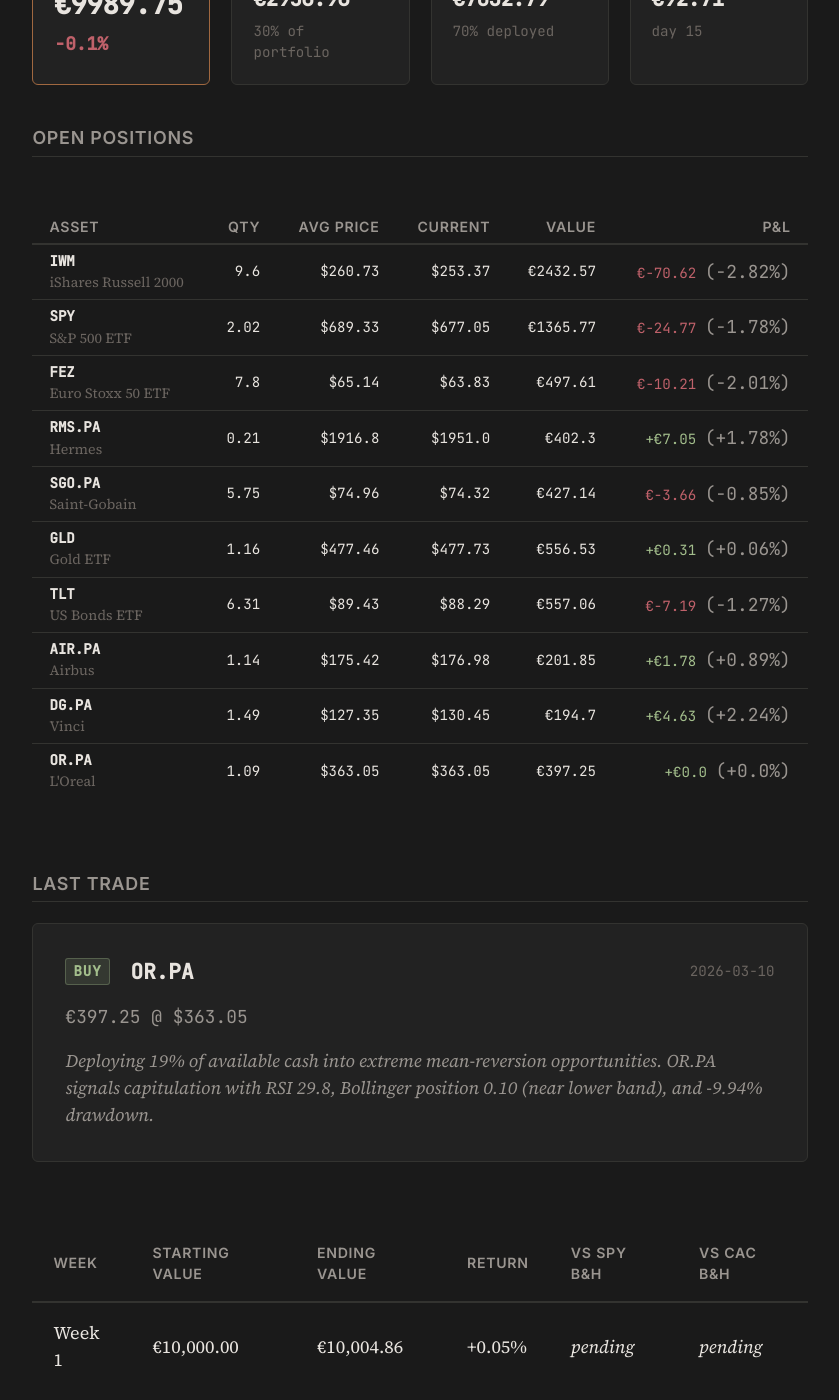
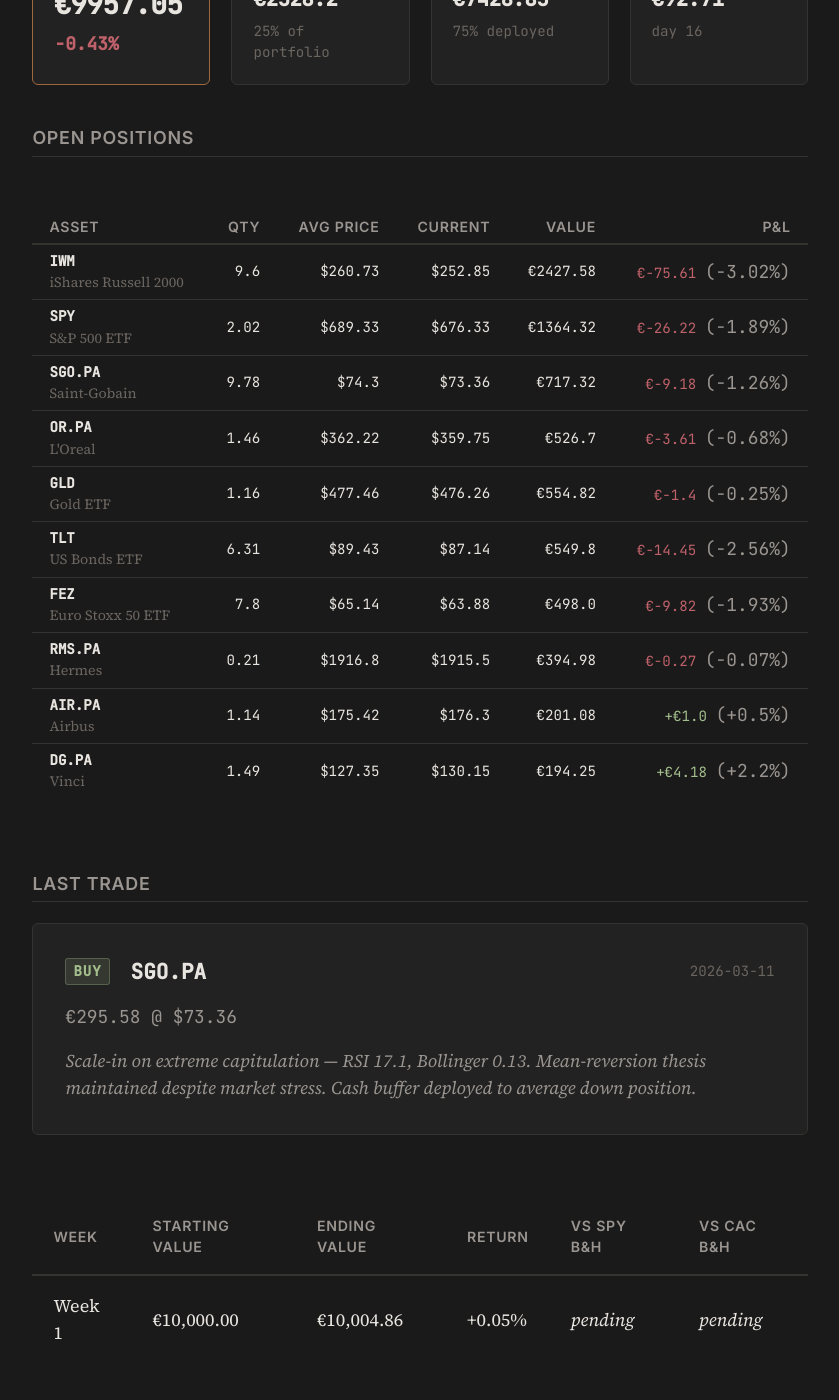
Before and after one commit to Alm0stSurely/alm0stsurely.github.io, a Jekyll site: the page built from trading.md, in a window 1280 px wide and 1400 px high, scrolled down 1234 px. Shown: the whole window, without its empty margins (220-1059 px from the left). Built offline with Jekyll 4.4.1, drawn with Linux system fonts in a browser that asks for light colours; some of the changed text lies outside the part shown.

Commit message:
data: portfolio update 2026-03-11 — risk-off session, scale-in on SGO.PA and OR.PA
- Total value: €9,957.05 (-0.43%)
- Cash: €2,528.20 (25.4%)
- Scale-in trades: SGO.PA +10%, OR.PA +5%
- 5 intraday alerts, all resolved with HOLD discipline

```diff
--- a/_data/portfolio.json
+++ b/_data/portfolio.json
@@ -1,76 +1,65 @@
 {
-  "last_updated": "2026-03-11T08:15:00",
+  "last_updated": "2026-03-11T21:06:44",
   "starting_capital": 10000.00,
-  "cash": 2956.96,
-  "total_value": 9989.75,
-  "total_return_pct": -0.10,
+  "cash": 2528.20,
+  "total_value": 9957.05,
+  "total_return_pct": -0.43,
   "total_realized_pnl": 92.71,
-  "days_active": 15,
+  "days_active": 16,
   "positions": [
     {
       "ticker": "IWM",
       "name": "iShares Russell 2000",
       "quantity": 9.60,
       "avg_price": 260.73,
-      "current_price": 253.37,
-      "market_value": 2432.57,
-      "pnl": -70.62,
-      "pnl_pct": -2.82,
-      "allocation_pct": 24.35
+      "current_price": 252.85,
+      "market_value": 2427.58,
+      "pnl": -75.61,
+      "pnl_pct": -3.02,
+      "allocation_pct": 24.38
     },
     {
       "ticker": "SPY",
       "name": "S&P 500 ETF",
       "quantity": 2.02,
       "avg_price": 689.33,
-      "current_price": 677.05,
-      "market_value": 1365.77,
-      "pnl": -24.77,
-      "pnl_pct": -1.78,
-      "allocation_pct": 13.67
-    },
-    {
-      "ticker": "FEZ",
-      "name": "Euro Stoxx 50 ETF",
-      "quantity": 7.80,
-      "avg_price": 65.14,
-      "current_price": 63.83,
-      "market_value": 497.61,
-      "pnl": -10.21,
-      "pnl_pct": -2.01,
-      "allocation_pct": 4.98
-    },
-    {
-      "ticker": "RMS.PA",
-      "name": "Hermes",
-      "quantity": 0.21,
-      "avg_price": 1916.80,
-      "current_price": 1951.00,
-      "market_value": 402.30,
-      "pnl": 7.05,
-      "pnl_pct": 1.78,
-      "allocation_pct": 4.03
+      "current_price": 676.33,
+      "market_value": 1364.32,
+      "pnl": -26.22,
+      "pnl_pct": -1.89,
+      "allocation_pct": 13.70
     },
     {
       "ticker": "SGO.PA",
       "name": "Saint-Gobain",
-      "quantity": 5.75,
-      "avg_price": 74.96,
-      "current_price": 74.32,
-      "market_value": 427.14,
-      "pnl": -3.66,
-      "pnl_pct": -0.85,
-      "allocation_pct": 4.28
+      "quantity": 9.78,
+      "avg_price": 74.30,
+      "current_price": 73.36,
+      "market_value": 717.32,
+      "pnl": -9.18,
+      "pnl_pct": -1.26,
+      "allocation_pct": 7.20
+    },
+    {
+      "ticker": "OR.PA",
+      "name": "L'Oreal",
+      "quantity": 1.46,
+      "avg_price": 362.22,
+      "current_price": 359.75,
+      "market_value": 526.70,
+      "pnl": -3.61,
+      "pnl_pct": -0.68,
+      "allocation_pct": 5.29
     },
     {
       "ticker": "GLD",
       "name": "Gold ETF",
       "quantity": 1.16,
       "avg_price": 477.46,
-      "current_price": 477.73,
-      "market_value": 556.53,
-      "pnl": 0.31,
-      "pnl_pct": 0.06,
+      "current_price": 476.26,
+      "market_value": 554.82,
+      "pnl": -1.40,
+      "pnl_pct": -0.25,
       "allocation_pct": 5.57
     },
     {
@@ -78,21 +67,43 @@
       "name": "US Bonds ETF",
       "quantity": 6.31,
       "avg_price": 89.43,
-      "current_price": 88.29,
-      "market_value": 557.06,
-      "pnl": -7.19,
-      "pnl_pct": -1.27,
-      "allocation_pct": 5.58
+      "current_price": 87.14,
+      "market_value": 549.80,
+      "pnl": -14.45,
+      "pnl_pct": -2.56,
+      "allocation_pct": 5.52
+    },
+    {
+      "ticker": "FEZ",
+      "name": "Euro Stoxx 50 ETF",
+      "quantity": 7.80,
+      "avg_price": 65.14,
+      "current_price": 63.88,
+      "market_value": 498.00,
+      "pnl": -9.82,
+      "pnl_pct": -1.93,
+      "allocation_pct": 5.00
+    },
+    {
+      "ticker": "RMS.PA",
+      "name": "Hermes",
+      "quantity": 0.21,
+      "avg_price": 1916.80,
+      "current_price": 1915.50,
+      "market_value": 394.98,
+      "pnl": -0.27,
+      "pnl_pct": -0.07,
+      "allocation_pct": 3.97
     },
     {
       "ticker": "AIR.PA",
       "name": "Airbus",
       "quantity": 1.14,
       "avg_price": 175.42,
-      "current_price": 176.98,
-      "market_value": 201.85,
-      "pnl": 1.78,
-      "pnl_pct": 0.89,
+      "current_price": 176.30,
+      "market_value": 201.08,
+      "pnl": 1.00,
+      "pnl_pct": 0.50,
       "allocation_pct": 2.02
     },
     {
@@ -100,30 +111,19 @@
       "name": "Vinci",
       "quantity": 1.49,
       "avg_price": 127.35,
-      "current_price": 130.45,
-      "market_value": 194.70,
-      "pnl": 4.63,
-      "pnl_pct": 2.24,
+      "current_price": 130.15,
+      "market_value": 194.25,
+      "pnl": 4.18,
+      "pnl_pct": 2.20,
       "allocation_pct": 1.95
-    },
-    {
-      "ticker": "OR.PA",
-      "name": "L'Oreal",
-      "quantity": 1.09,
-      "avg_price": 363.05,
-      "current_price": 363.05,
-      "market_value": 397.25,
-      "pnl": 0.00,
-      "pnl_pct": 0.00,
-      "allocation_pct": 3.98
     }
   ],
   "last_trade": {
-    "date": "2026-03-10",
-    "ticker": "OR.PA",
+    "date": "2026-03-11",
+    "ticker": "SGO.PA",
     "action": "buy",
-    "price": 363.05,
-    "amount": 397.25,
-    "reasoning": "Deploying 19% of available cash into extreme mean-reversion opportunities. OR.PA signals capitulation with RSI 29.8, Bollinger position 0.10 (near lower band), and -9.94% drawdown."
+    "price": 73.36,
+    "amount": 295.58,
+    "reasoning": "Scale-in on extreme capitulation — RSI 17.1, Bollinger 0.13. Mean-reversion thesis maintained despite market stress. Cash buffer deployed to average down position."
   }
 }
```
